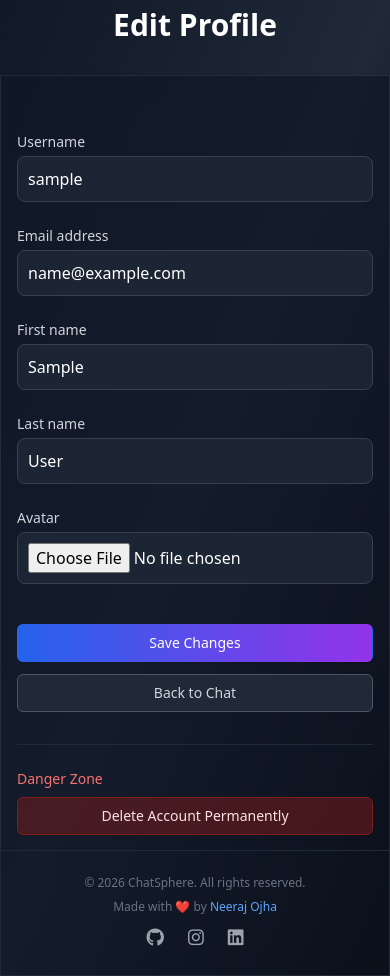
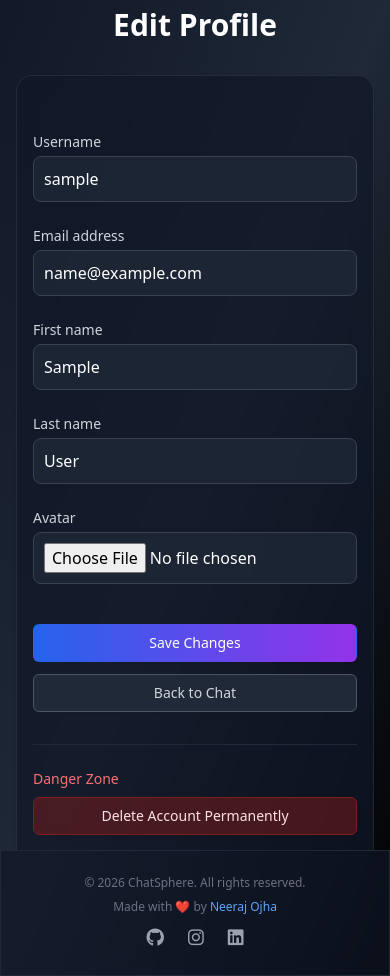
Before and after one commit to neerajojha1855/chat-sphere, a Django app: page /users/profile/edit/ in a window 390 px wide. Run offline with Django 5.2, Linux system fonts and the light colour scheme; the visitor is signed in with stand-in values (Sample User, id 1); some libraries are stand-ins or nearby versions.

Commit message:
Enhance mobile responsiveness on auth/profile pages

```diff
--- a/users/templates/users/edit_profile.html
+++ b/users/templates/users/edit_profile.html
@@ -3,15 +3,15 @@
 {% block title %}Edit Profile - ChatSphere{% endblock %}
 
 {% block content %}
-<div class="flex-1 flex flex-col justify-center py-12 sm:px-6 lg:px-8 overflow-y-auto w-full">
-    <div class="sm:mx-auto sm:w-full sm:max-w-md">
+<div class="flex-1 flex flex-col justify-center py-12 px-4 sm:px-6 lg:px-8 overflow-y-auto w-full">
+    <div class="w-full max-w-md mx-auto">
         <h2 class="mt-6 text-center text-3xl font-extrabold text-white">
             Edit Profile
         </h2>
     </div>
 
-    <div class="mt-8 sm:mx-auto sm:w-full sm:max-w-md">
-        <div class="glass-panel py-8 px-4 shadow sm:rounded-lg sm:px-10">
+    <div class="mt-8 w-full max-w-md mx-auto">
+        <div class="glass-panel py-8 px-4 shadow rounded-2xl sm:px-10">
             {% if messages %}
             {% for message in messages %}
             <div
--- a/users/templates/users/login.html
+++ b/users/templates/users/login.html
@@ -13,7 +13,7 @@
         class="absolute top-0 right-1/4 w-96 h-96 bg-purple-500 rounded-full mix-blend-multiply filter blur-3xl opacity-20">
     </div>
 
-    <div class="sm:mx-auto sm:w-full sm:max-w-md relative z-10 glass-panel p-8 rounded-2xl shadow-2xl">
+    <div class="w-full max-w-md mx-auto relative z-10 glass-panel p-6 sm:p-8 rounded-2xl shadow-2xl">
         <div class="text-center mb-8">
             <h2
                 class="text-3xl font-extrabold text-transparent bg-clip-text bg-gradient-to-r from-blue-400 to-purple-500">
--- a/users/templates/users/signup.html
+++ b/users/templates/users/signup.html
@@ -12,7 +12,7 @@
         class="absolute top-0 right-1/4 w-96 h-96 bg-purple-500 rounded-full mix-blend-multiply filter blur-3xl opacity-20">
     </div>
 
-    <div class="sm:mx-auto sm:w-full sm:max-w-md relative z-10 glass-panel p-8 rounded-2xl shadow-2xl">
+    <div class="w-full max-w-md mx-auto relative z-10 glass-panel p-6 sm:p-8 rounded-2xl shadow-2xl">
         <div class="text-center mb-8">
             <h2
                 class="text-3xl font-extrabold text-transparent bg-clip-text bg-gradient-to-r from-blue-400 to-purple-500">
```
